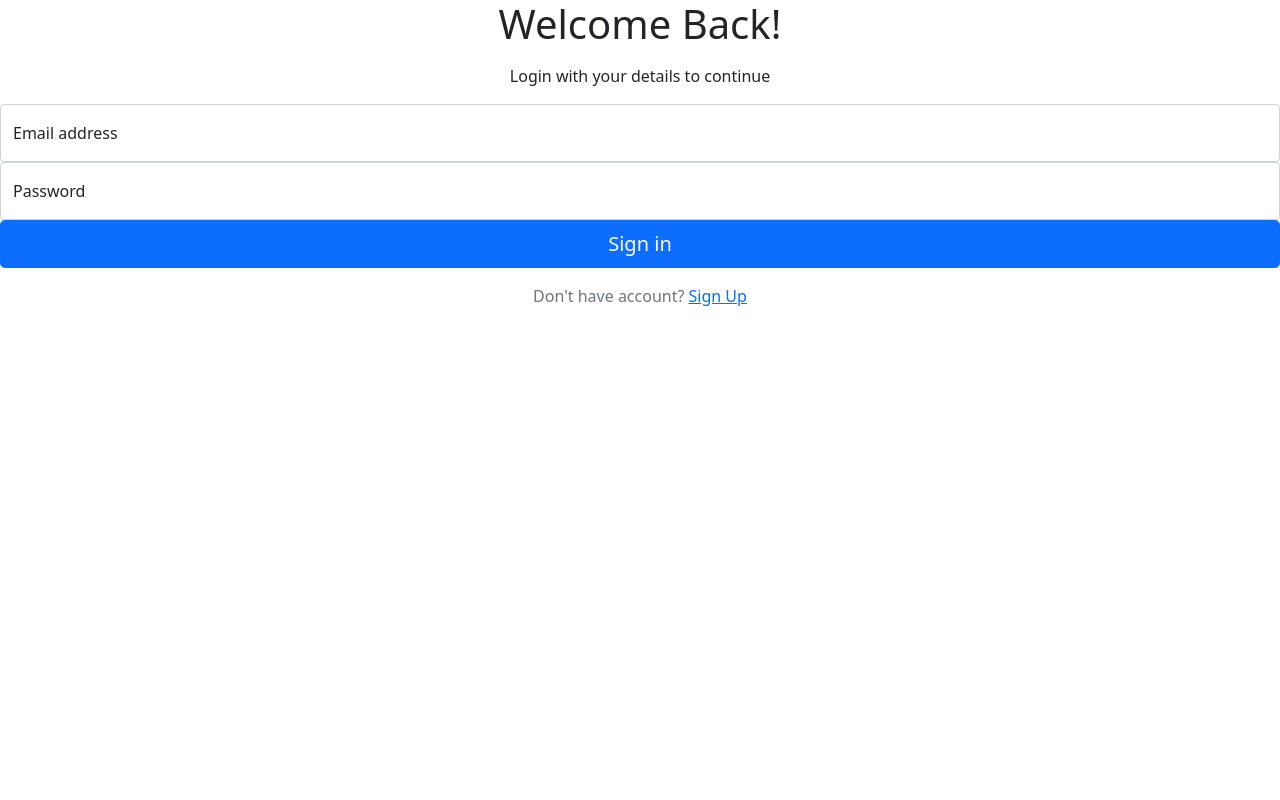
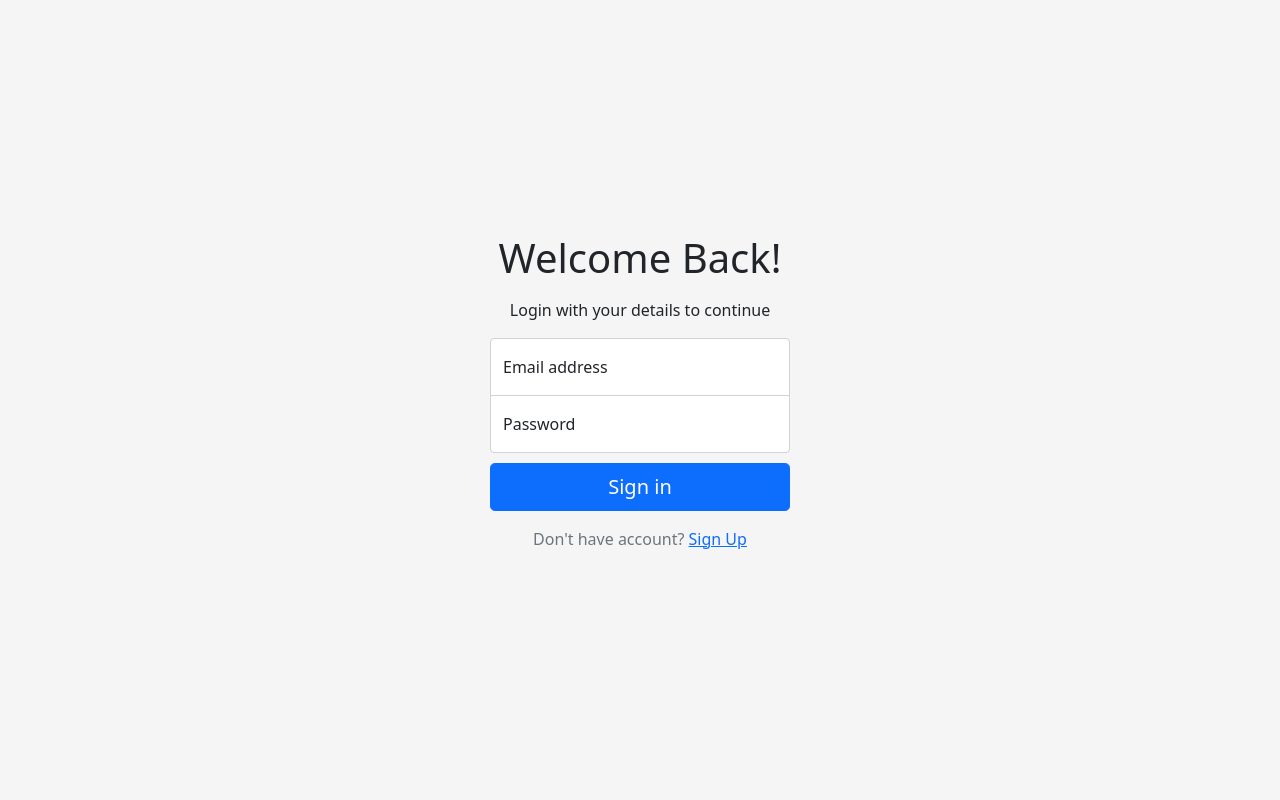
Before and after one commit to Essien-SM/careercounsellingbooking, a PHP site: page /login.html in a window 1280 px wide. Run offline with PHP 8.4, Linux system fonts and the light colour scheme.

Commit message:
login page

```diff
--- /dev/null
+++ b/login.css
@@ -0,0 +1,39 @@
+html,
+body {
+  height: 100%;
+}
+
+body {
+  display: flex;
+  align-items: center;
+  padding-top: 40px;
+  padding-bottom: 40px;
+  background-color: #f5f5f5;
+}
+
+.form-signin {
+  width: 100%;
+  max-width: 330px;
+  padding: 15px;
+  margin: auto;
+}
+
+.form-signin .checkbox {
+  font-weight: 400;
+}
+
+.form-signin .form-floating:focus-within {
+  z-index: 2;
+}
+
+.form-signin input[type="email"] {
+  margin-bottom: -1px;
+  border-bottom-right-radius: 0;
+  border-bottom-left-radius: 0;
+}
+
+.form-signin input[type="password"] {
+  margin-bottom: 10px;
+  border-top-left-radius: 0;
+  border-top-right-radius: 0;
+}
```
Also changed, not shown: index.css (+9 -1 lines).
